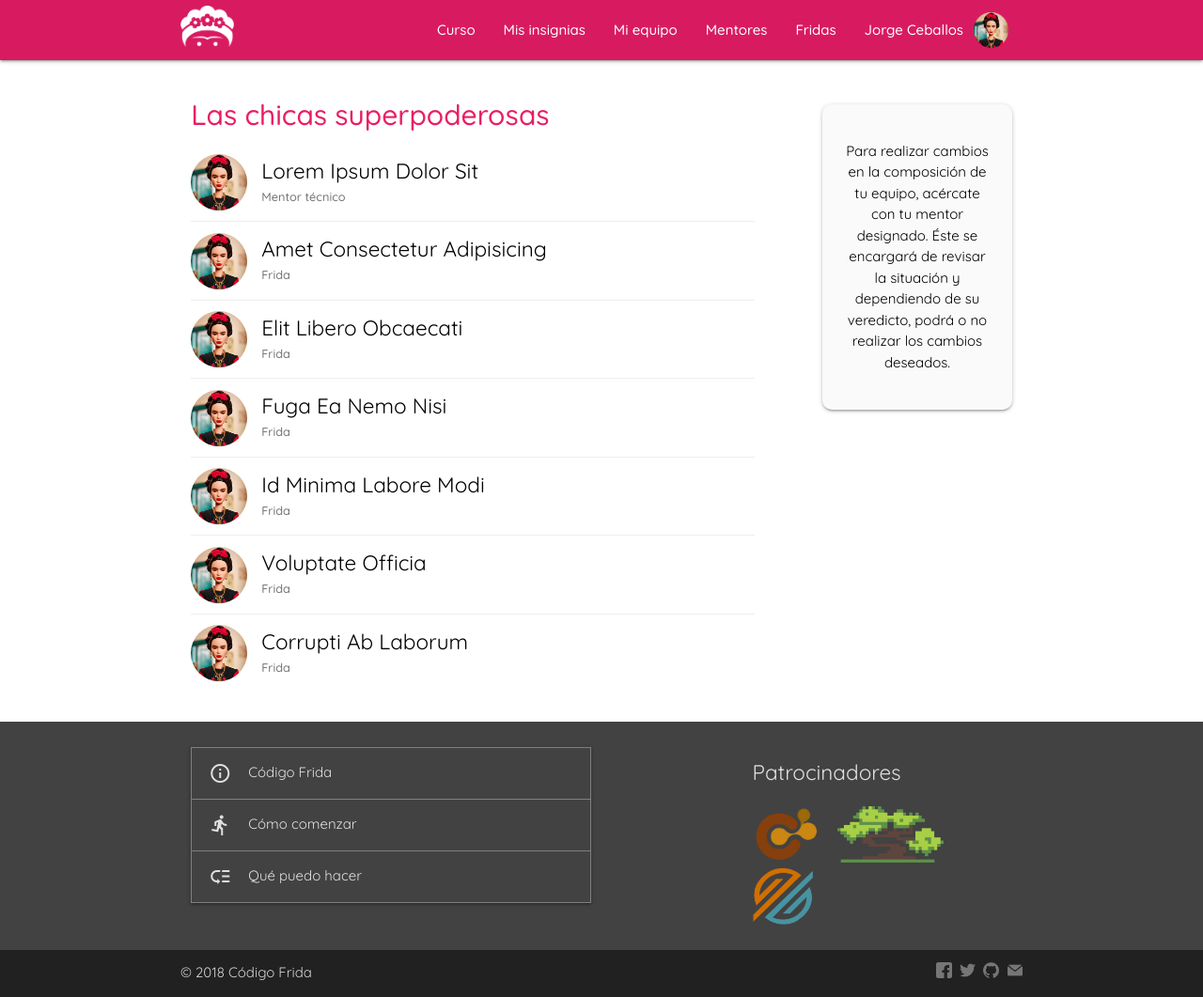
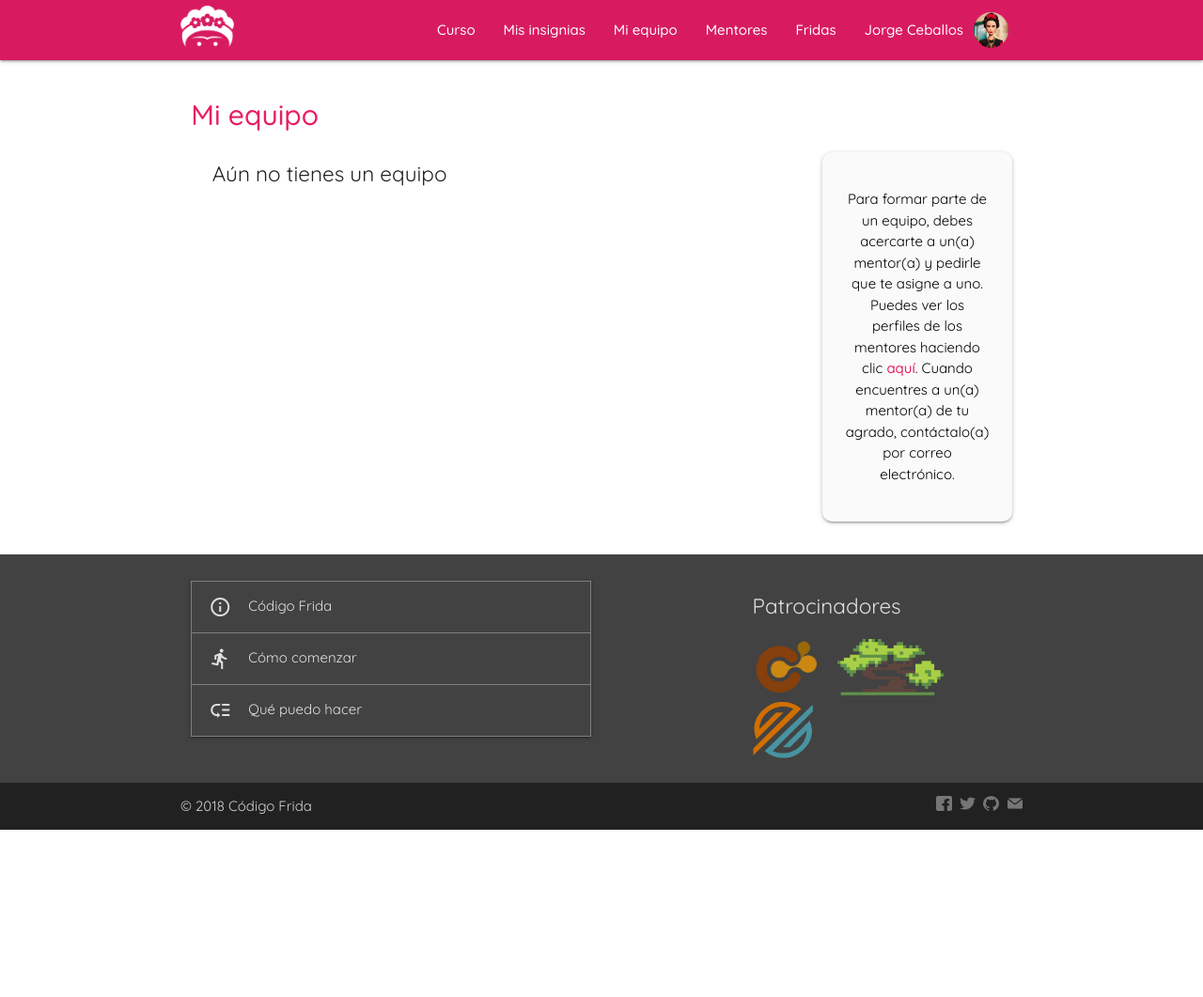
Before and after one commit to OzymandiasCD/Codigo-Frida, a PHP site: page /team.html in a window 1280 px wide. Shown: the whole page at 94% size. After the commit the page ends 883 px from the top, so only its background shows below. Run offline with PHP 8.4, Linux system fonts and the light colour scheme.

Commit message:
Team.html commented out

```diff
--- a/css/main.css
+++ b/css/main.css
@@ -221,10 +221,6 @@ h6 {
 
 /***************** avatars *****************/
 
-#team .avatar {
-    max-width: 40em !important;
-}
-
 .avatar {
     max-width: 100%;
     padding-top: 0.75em;
@@ -297,6 +293,10 @@ h6 {
     margin-left: 1em !important;
 }
 
+.margin-top-05{
+    margin-top: 0.5em !important;
+}
+
 .margin-top-1 {
     margin-top: 1em !important;
 }
@@ -311,6 +311,10 @@ h6 {
 
 .margin-top-3 {
     margin-top: 3em !important;
+}
+
+.margin-bot-01 {
+    margin-bottom: 0.1em !important;
 }
 
 .margin-bot-025 {
@@ -444,7 +448,7 @@ h6 {
     }
 
     .margin-top-resizable-team {
-        margin-top: 2.6em !important;
+        margin-top: 0 !important;
     }
 
     .margin-bot-resizable-activity {
@@ -483,7 +487,7 @@ h6 {
     }
 
     .margin-top-resizable-team {
-        margin-top: 1em !important;
+        margin-top: 2em !important;
     }
 
     .margin-bot-resizable-activity {
--- a/fridas.html
+++ b/fridas.html
@@ -78,7 +78,7 @@
             </div>
             <div class='col s12 l6 input-field margin-top-resizable-search no-margin-bot'>
                 <i class='material-icons prefix'>search</i>
-                <input placeholder='Búsqueda por nombre...'>
+                <input class='no-margin-bot' placeholder='Búsqueda por nombre...'>
             </div>
         </div>
 
--- a/mentors.html
+++ b/mentors.html
@@ -78,7 +78,7 @@
             </div>
             <div class='col s12 l6 input-field margin-top-resizable-search no-margin-bot'>
                 <i class='material-icons prefix'>search</i>
-                <input placeholder='Búsqueda por nombre...'>
+                <input class='no-margin-bot' placeholder='Búsqueda por nombre...'>
             </div>
         </div>
 
--- a/team.html
+++ b/team.html
@@ -72,74 +72,49 @@
 
     <main class='container'>
         <div class='row'>
-            <div class='col s12 m9'>
-                <h1 class='pink-text'>Las chicas superpoderosas</h1>
-                <div id='team'>
+            <div class='col s12'>
+                <h1 class='pink-text margin-bot-01' id='team-name'>
+                    <!-- If the Frida has a team with name, it goes here -->
+                    Mi equipo
+                </h1>
+            </div>
+        </div>
+        <div class='row'>
+            <div class='col s12 l8' id='team'>
 
-                    <a class='avatar valign-wrapper' href='profile.html'>
-                        <img class='circle left' src='img/user.jpg'>
+                <!-- Team members go here -->
+
+                <!-- Member avatar html
+                    <a class='avatar valign-wrapper' href='PROFILE_URL'>
+                        <img class='circle left' src='USER_IMAGE_URL'>
                         <div class='margin-left-1'>
-                            <h4 class='black-text no-margin'>Lorem Ipsum Dolor Sit</h4>
-                            <p class='grey-text text-darken-1'>Mentor técnico</p>
+                            <h4 class='black-text no-margin'>USER_NAME_AND_LAST_NAME</h4>
+
+                            DEPENDING ON USER:
+                            <p class='grey-text text-darken-1'>Frida</p>
+                            <p class='grey-text text-darken-1'>TITLE_DEPENDING_ON_SEX: MENTOR_AREA</p>
                         </div>
                     </a>
+                -->
 
-                    <a class='avatar valign-wrapper' href='profile.html'>
-                        <img class='circle left' src='img/user.jpg'>
-                        <div class='margin-left-1'>
-                            <h4 class='black-text no-margin'>Amet Consectetur Adipisicing</h4>
-                            <p class='grey-text text-darken-1'>Frida</p>
-                        </div>
-                    </a>
+                <h4 class='margin-left-1 margin-top-05 no-margin-bot'>Aún no tienes un equipo</h4>
 
-                    <a class='avatar valign-wrapper' href='profile.html'>
-                        <img class='circle left' src='img/user.jpg'>
-                        <div class='margin-left-1'>
-                            <h4 class='black-text no-margin'>Elit Libero Obcaecati</h4>
-                            <p class='grey-text text-darken-1'>Frida</p>
-                        </div>
-                    </a>
-
-                    <a class='avatar valign-wrapper' href='profile.html'>
-                        <img class='circle left' src='img/user.jpg'>
-                        <div class='margin-left-1'>
-                            <h4 class='black-text no-margin'>Fuga Ea Nemo Nisi</h4>
-                            <p class='grey-text text-darken-1'>Frida</p>
-                        </div>
-                    </a>
-
-                    <a class='avatar valign-wrapper' href='profile.html'>
-                        <img class='circle left' src='img/user.jpg'>
-                        <div class='margin-left-1'>
-                            <h4 class='black-text no-margin'>Id Minima Labore Modi</h4>
-                            <p class='grey-text text-darken-1'>Frida</p>
-                        </div>
-                    </a>
-
-                    <a class='avatar valign-wrapper' href='profile.html'>
-                        <img class='circle left' src='img/user.jpg'>
-                        <div class='margin-left-1'>
-                            <h4 class='black-text no-margin'>Voluptate Officia</h4>
-                            <p class='grey-text text-darken-1'>Frida</p>
-                        </div>
-                    </a>
-
-                    <a class='avatar valign-wrapper' href='profile.html'>
-                        <img class='circle left' src='img/user.jpg'>
-                        <div class='margin-left-1'>
-                            <h4 class='black-text no-margin'>Corrupti Ab Laborum</h4>
-                            <p class='grey-text text-darken-1'>Frida</p>
-                        </div>
-                    </a>
-
-                </div>
             </div>
-            <div class='col s12 m3 margin-top-resizable-team'>
-                <div class='card-panel grey lighten-5 center-align round-all-corners'>
+            <div class='col s12 l3 offset-l1 margin-top-resizable-team'>
+                <div class='card-panel center-align round-all-corners grey lighten-5 no-margin-top'>
                     <span class='black-text'>
-                        <p>Para realizar cambios en la composición de tu equipo, acércate con tu
-                            mentor designado. Éste se encargará de revisar la situación y dependiendo de su veredicto,
-                            podrá o no realizar los cambios deseados.</p>
+                        <p id='info'>
+                            Para formar parte de un equipo, debes acercarte a un(a) mentor(a) y pedirle
+                            que te asigne a uno. Puedes ver los perfiles de los mentores haciendo clic
+                            <a class='pink-text' href='mentors.html'><strong>aquí</strong></a>.
+                            Cuando encuentres a un(a) mentor(a) de tu agrado, contáctalo(a) por correo electrónico.
+                            <!--
+                                CHANGE INNER HTML OF #info WHEN USER IS IN A TEAM FOR
+                                Para realizar cambios en la composición de tu equipo, acércate con tu
+                                mentor designado. Éste se encargará de revisar la situación y dependiendo de su
+                                veredicto, podrá o no realizar los cambios deseados.
+                            -->
+                        </p>
                     </span>
                 </div>
             </div>
```
